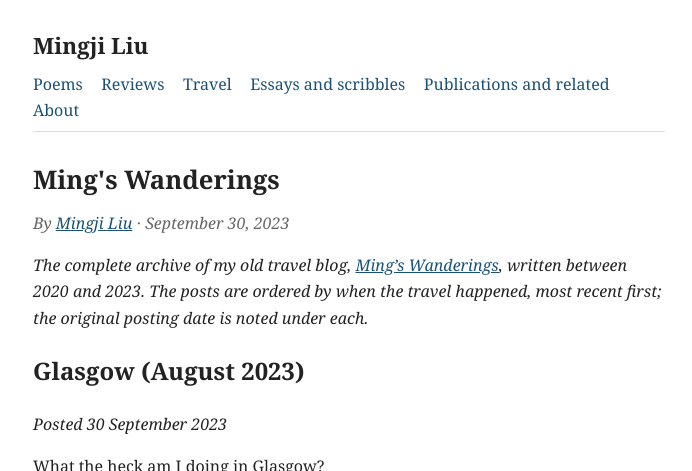
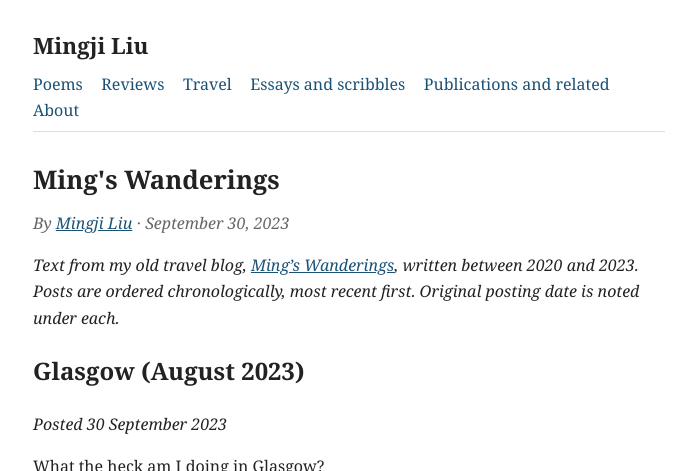
Before and after one commit to mingjiliu/mingjiliu.github.io, a Jekyll site: the page built from _travel/mings-wanderings.md, in a window 1280 px wide and 900 px high, cut to the strip 0-471 px from the top of the window. Shown: the whole strip, without its empty margins (291-983 px from the left). Built offline with Jekyll 4.4.1, drawn with Linux system fonts in a browser that asks for light colours.

Commit message:
Update mings-wanderings.md

```diff
--- a/_travel/mings-wanderings.md
+++ b/_travel/mings-wanderings.md
@@ -3,7 +3,7 @@ title: "Ming's Wanderings"
 date: 2023-09-30
 ---
 
-*The complete archive of my old travel blog, [Ming's Wanderings](https://mingjiwanderings.weebly.com/), written between 2020 and 2023. The posts are ordered by when the travel happened, most recent first; the original posting date is noted under each.*
+*Text from my old travel blog, [Ming's Wanderings](https://mingjiwanderings.weebly.com/){:target="_blank" rel="noopener"}, written between 2020 and 2023. Posts are ordered chronologically, most recent first. Original posting date is noted under each.*
 
 ## Glasgow (August 2023)
 
```
